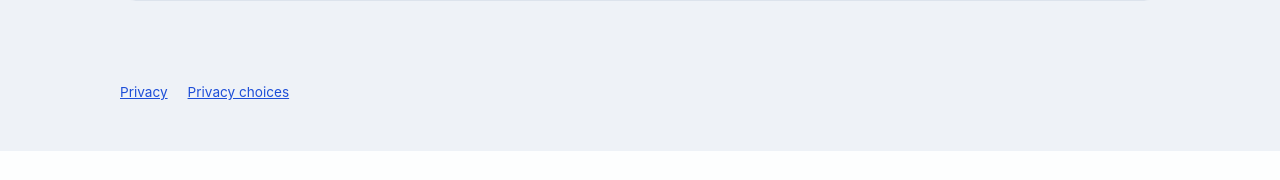
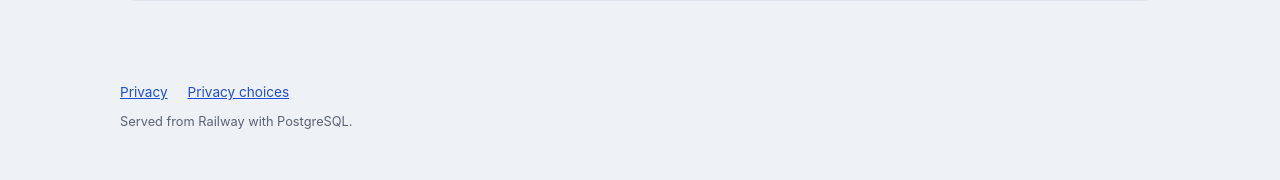
Before and after one commit to sharav07/career-platform, a FastAPI app: page /privacy in a window 1280 px wide. Shown: the part 1132-1312 px from the top of the page. Before the commit the page ends 1283 px from the top, so only its background shows below. Run offline with FastAPI, Linux system fonts and the light colour scheme; some libraries are stand-ins or nearby versions.

Commit message:
feat: add hosting note to footer (Railway verified-change demo)
Reviewed diff: one footer line, one CSS rule, one test. Pushed to main to
check that GitHub -> Railway auto-deploy works and the change reaches the
live site.

Co-Authored-By: Claude Sonnet 5.5 <noreply@anthropic.com>
Claude-Session: https://claude.ai/code/session_01BFDrb8hbtZkS1h8R9f4MHW

```diff
--- a/static/styles.css
+++ b/static/styles.css
@@ -343,3 +343,9 @@ a:focus-visible {
     text-align: left;
   }
 }
+
+.site-note {
+  margin: 0.5rem 0 0;
+  font-size: 0.8rem;
+  color: #5b6472;
+}
--- a/templates/base.html
+++ b/templates/base.html
@@ -15,6 +15,7 @@
         <a href="{{ url_for('privacy_page') }}">Privacy</a>
         {% if ga_measurement_id %}<button type="button" id="consent-reopen" class="link-button">Privacy choices</button>{% endif %}
       </nav>
+      <p class="site-note">Served from Railway with PostgreSQL.</p>
     </footer>
     {% if ga_measurement_id %}
     <div id="consent-banner" class="consent-banner" role="dialog" aria-label="Analytics choice" hidden>
```
Also changed, not shown: tests/test_privacy.py (+6 -0 lines).
